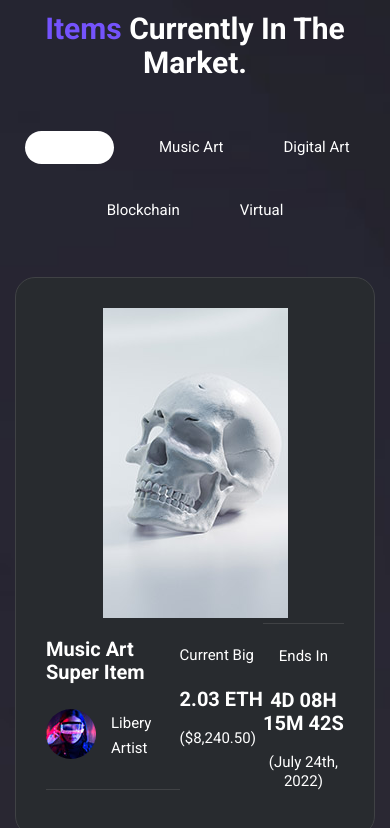
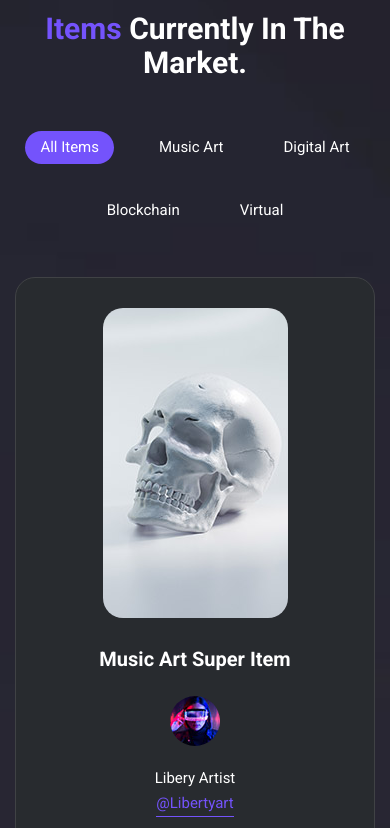
Before and after one commit to mohammed-fandees/Liberty-NFT-Market, a plain HTML site: page index.html in a window 390 px wide. Shown: the part 3400-4228 px from the top of the page. Drawn offline with Linux system fonts and the light colour scheme.

Commit message:
fix some errors

```diff
--- a/css/master.css
+++ b/css/master.css
@@ -917,6 +917,11 @@ header a:hover {
     -ms-transition: var(--main-transition) ease;
     -o-transition: var(--main-transition) ease;
 }
+@media (max-width: 991PX) {
+    .items .filter .active {
+        background-color: var(--main-color);
+    }
+}
 
 .items .filter a:hover {
     background-color: var(--main-color);
@@ -928,10 +933,69 @@ header a:hover {
     gap: 20px 50px;
 }
 
-@media (max-width: 600px) {
+.arts {
+    display: flex;
+    padding: 30px;
+    background: #282b2f;
+    border: 1px solid #404245;
+    gap: 30px;
+    border-radius: 20px;
+    -webkit-border-radius: 20px;
+    -moz-border-radius: 20px;
+    -ms-border-radius: 20px;
+    -o-border-radius: 20px;
+}
+
+@media (max-width: 601px) {
+    .arts {
+        flex-direction: column;
+    }
+
+    .arts .details > div {
+        text-align: center;
+    }
+
+    .arts .image {
+        display: flex;
+        justify-content: center;
+    }
+
+    .arts .details div:nth-child(2) {
+        flex-direction: column;
+    }
+
+    .arts a {
+        display: block;
+        width: fit-content;
+        margin: 0 auto;
+    }
+}
+
+@media (max-width: 500px) {
     .items .box {
         grid-template-columns: repeat(auto-fill, minmax(250px, 1fr));
     }
+}
+
+.arts img {
+    border-radius: 20px;
+    -webkit-border-radius: 20px;
+    -moz-border-radius: 20px;
+    -ms-border-radius: 20px;
+    -o-border-radius: 20px;
+}
+
+.arts .details {
+    flex: 1;
+    align-items: center;
+
+}
+
+.arts a {
+    color: var(--main-color);
+    font-size: 15px;
+    border-bottom: 1px solid;
+    text-transform: capitalize;
 }
 
 .items .details > div:last-of-type {
@@ -1485,29 +1549,11 @@ footer a {
 }
 
 /* End Author User Info Section */
-
-
-
-
-
-
-
-
-
-
-
-
-
-
-
-
-
 /* Start Animation */
 
 
 
 /* End Animation */
-
 
 .block {
 	position: relative;
@@ -1562,8 +1608,6 @@ footer a {
 	filter: blur(50px);
 }
 
-
-
 .no-content {
     background-color: #000;
     height: 100vh;
--- a/index.html
+++ b/index.html
@@ -182,7 +182,7 @@
                     </ul>
                 </div>
                 <div class="box">
-                    <div class="item">
+                    <div class="arts">
                         <div class="image"><img src="imgs/market-01.jpg" alt=""></div>
                         <div class="details">
                             <div>
@@ -209,7 +209,7 @@
                             <a href="#">view item details</a>
                         </div>
                     </div>
-                    <div class="item">
+                    <div class="arts">
                         <div class="image"><img src="imgs/market-01.jpg" alt=""></div>
                         <div class="details">
                             <div>
@@ -236,7 +236,7 @@
                             <a href="#">view item details</a>
                         </div>
                     </div>
-                    <div class="item">
+                    <div class="arts">
                         <div class="image"><img src="imgs/market-01.jpg" alt=""></div>
                         <div class="details">
                             <div>
@@ -263,7 +263,7 @@
                             <a href="#">view item details</a>
                         </div>
                     </div>
-                    <div class="item">
+                    <div class="arts">
                         <div class="image"><img src="imgs/market-01.jpg" alt=""></div>
                         <div class="details">
                             <div>
@@ -290,7 +290,7 @@
                             <a href="#">view item details</a>
                         </div>
                     </div>
-                    <div class="item">
+                    <div class="arts">
                         <div class="image"><img src="imgs/market-01.jpg" alt=""></div>
                         <div class="details">
                             <div>
@@ -317,7 +317,7 @@
                             <a href="#">view item details</a>
                         </div>
                     </div>
-                    <div class="item">
+                    <div class="arts">
                         <div class="image"><img src="imgs/market-01.jpg" alt=""></div>
                         <div class="details">
                             <div>
```
